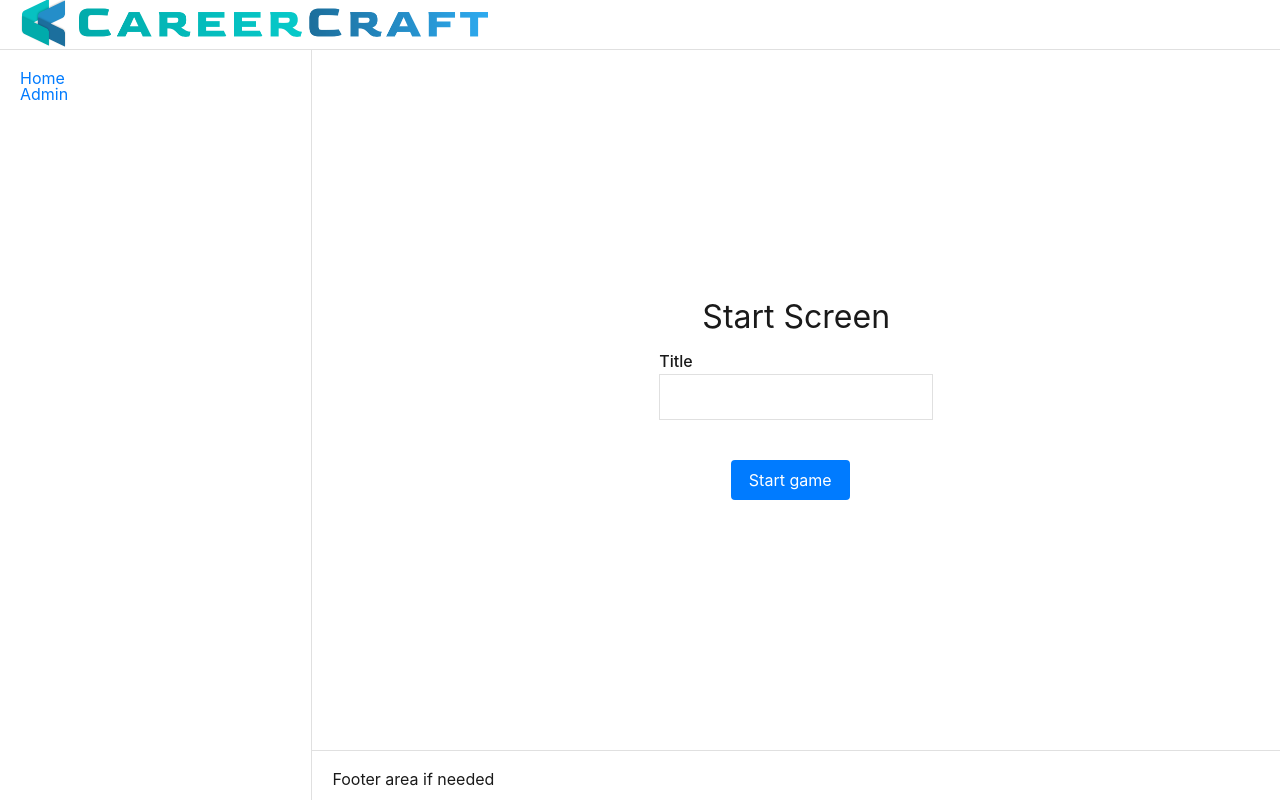
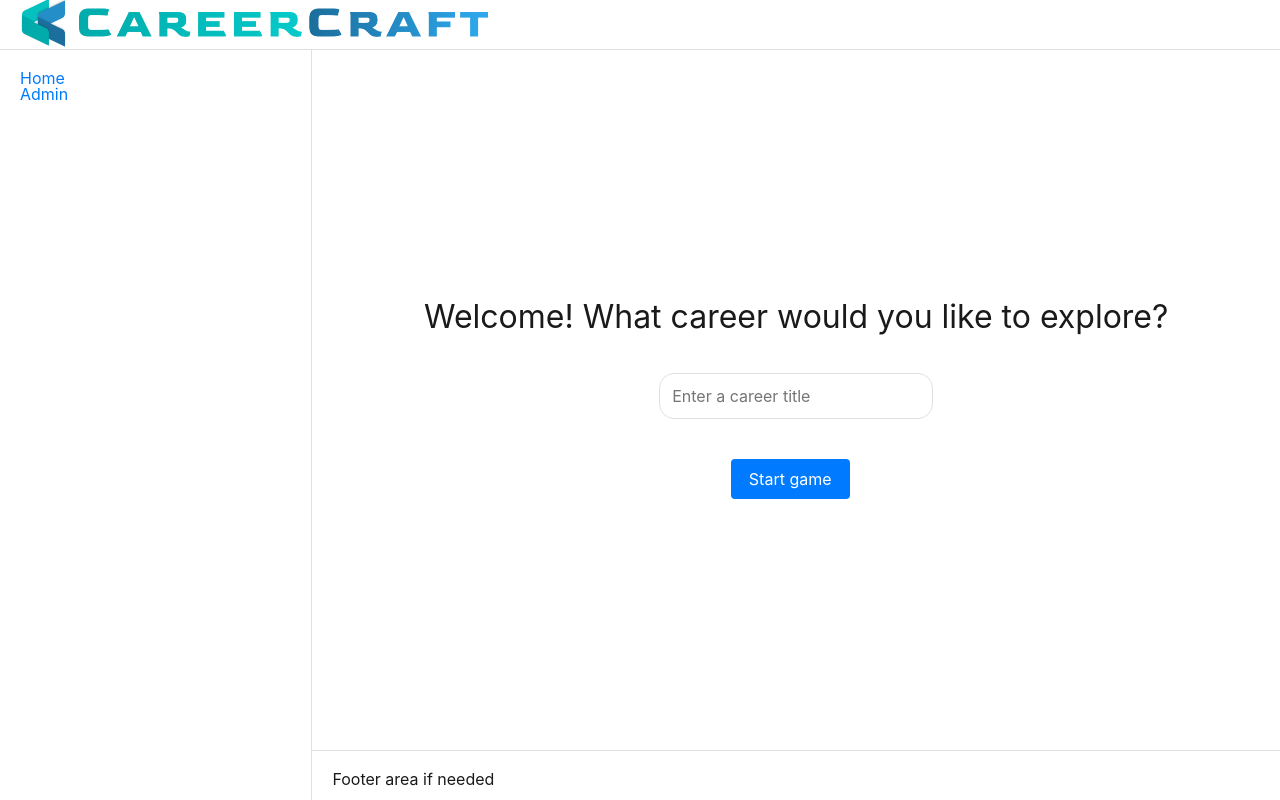
Before and after one commit to microsoft/career-ai, a React (Create React App) app in the folder Client/: page / in a window 1280 px wide. Built offline with nearby package versions, Linux system fonts and the light colour scheme.

Commit message:
modifying start screen and text field for esthetics

```diff
--- a/Client/src/components/Form/TextField/TextField.scss
+++ b/Client/src/components/Form/TextField/TextField.scss
@@ -1,6 +1,7 @@
 @import "../../../variables.scss";
 
 .text-field-container {
+  margin-top: 20px;
   margin-bottom: 20px;
 }
 
@@ -17,6 +18,7 @@
   font-size: 1em;
   padding: 12px;
   border: 1px solid $border-color-light;
+  border-radius: 15px;
 
   @media (prefers-color-scheme: dark) {
     background-color: $input-background-dark;
--- a/Client/src/components/Form/TextField/TextField.tsx
+++ b/Client/src/components/Form/TextField/TextField.tsx
@@ -7,6 +7,7 @@ export type TextFieldProps = {
   value: string | number;
   multiline?: boolean;
   label?: string;
+  placeholder?: string;
 };
 
 export function TextField(props: TextFieldProps): React.ReactElement {
@@ -25,6 +26,7 @@ export function TextField(props: TextFieldProps): React.ReactElement {
             props.onChange(props.name, e.currentTarget.value);
           }}
           value={props.value}
+          placeholder={props.placeholder || ""}
         />
       </div>
     );
@@ -45,6 +47,7 @@ export function TextField(props: TextFieldProps): React.ReactElement {
           props.onChange(props.name, e.currentTarget.value);
         }}
         value={props.value}
+        placeholder={props.placeholder || ""}
       />
     </div>
   );
--- a/Client/src/screens/StartScreen/StartScreen.tsx
+++ b/Client/src/screens/StartScreen/StartScreen.tsx
@@ -13,13 +13,16 @@ import { Spinner } from "../../components/Spinner";
 
 export function StartScreen(): React.ReactElement {
   usePageTracking("StartScreen");
+
   const [isSaving, setSaving] = React.useState<boolean>(false);
   const { setGameScenarios } = React.useContext<IAppContext>(AppContext);
   const [title, setTitle] = React.useState<string>("");
+  const [displayedText, setDisplayedText] = React.useState<string>("");
   const navigate = useNavigate();
 
-  const handleStartButtonClicked = async () => {
+  const handleStartButtonClicked = async (): Promise<void> => {
     setSaving(true);
+    try {
       const response = await Http.getInstance().post<GameScenarios>(
         "/api/career-game/start",
         {
@@ -31,20 +34,24 @@ export function StartScreen(): React.ReactElement {
         setGameScenarios(response.data);
         navigate(`/career-game/something`);
       }
+    } catch (error) {
+      console.error("Failed to start game", error);
+    } finally {
+      setSaving(false);
+    }
+  };
 
-    setSaving(false);
-  };
   return (
     <div className="start-screen-center">
-      <H1>Start Screen</H1>
+      <H1>Welcome! What career would you like to explore?</H1>
 
       <TextField
-        label="Title"
         name="title"
-        onChange={(name, title: string) => {
-          setTitle(title);
+        onChange={(name: string, value: string) => {
+          setTitle(value);
         }}
         value={title}
+        placeholder="Enter a career title"
       />
 
       <ButtonBar>
```
Lines whose indentation alone changed are shown as unchanged.
